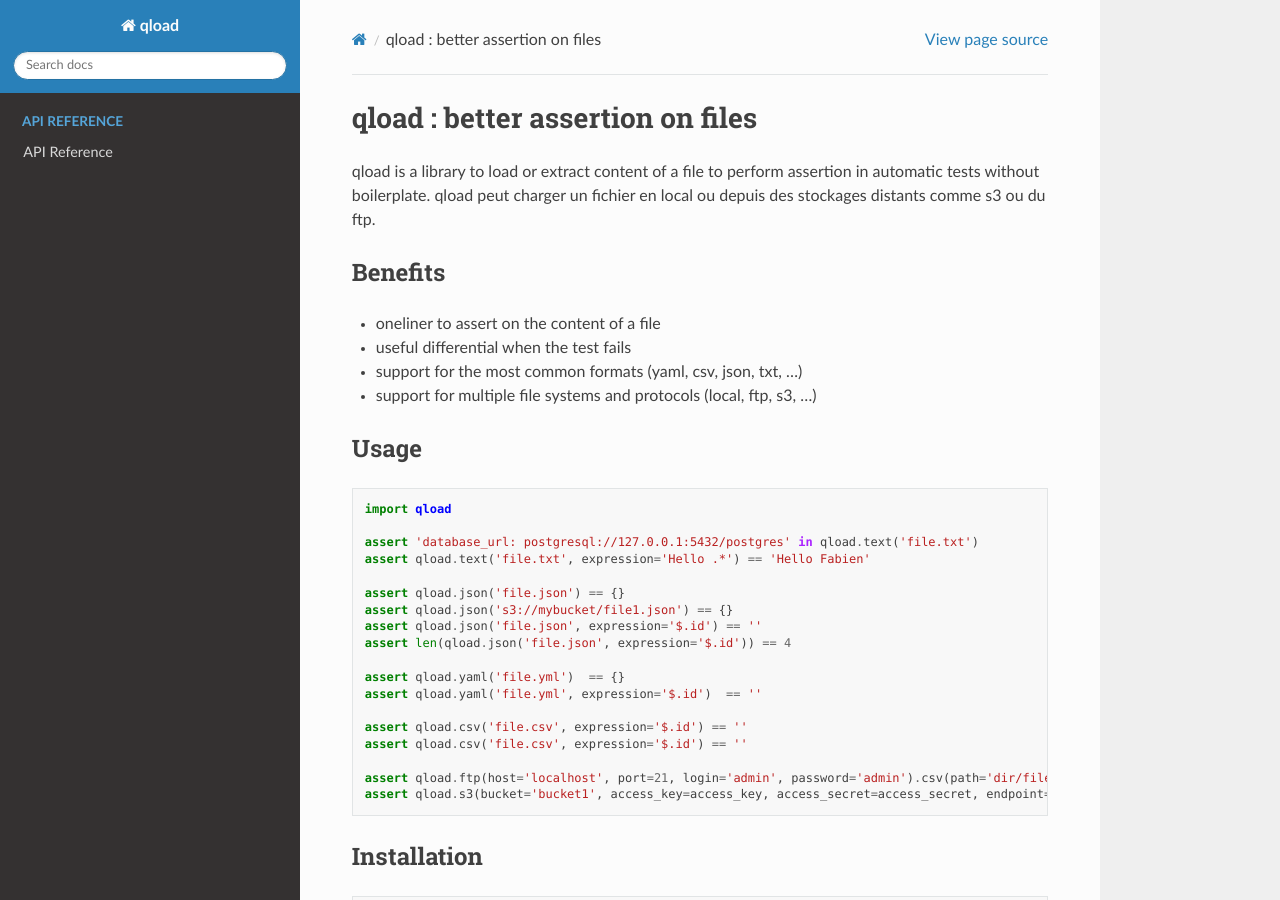
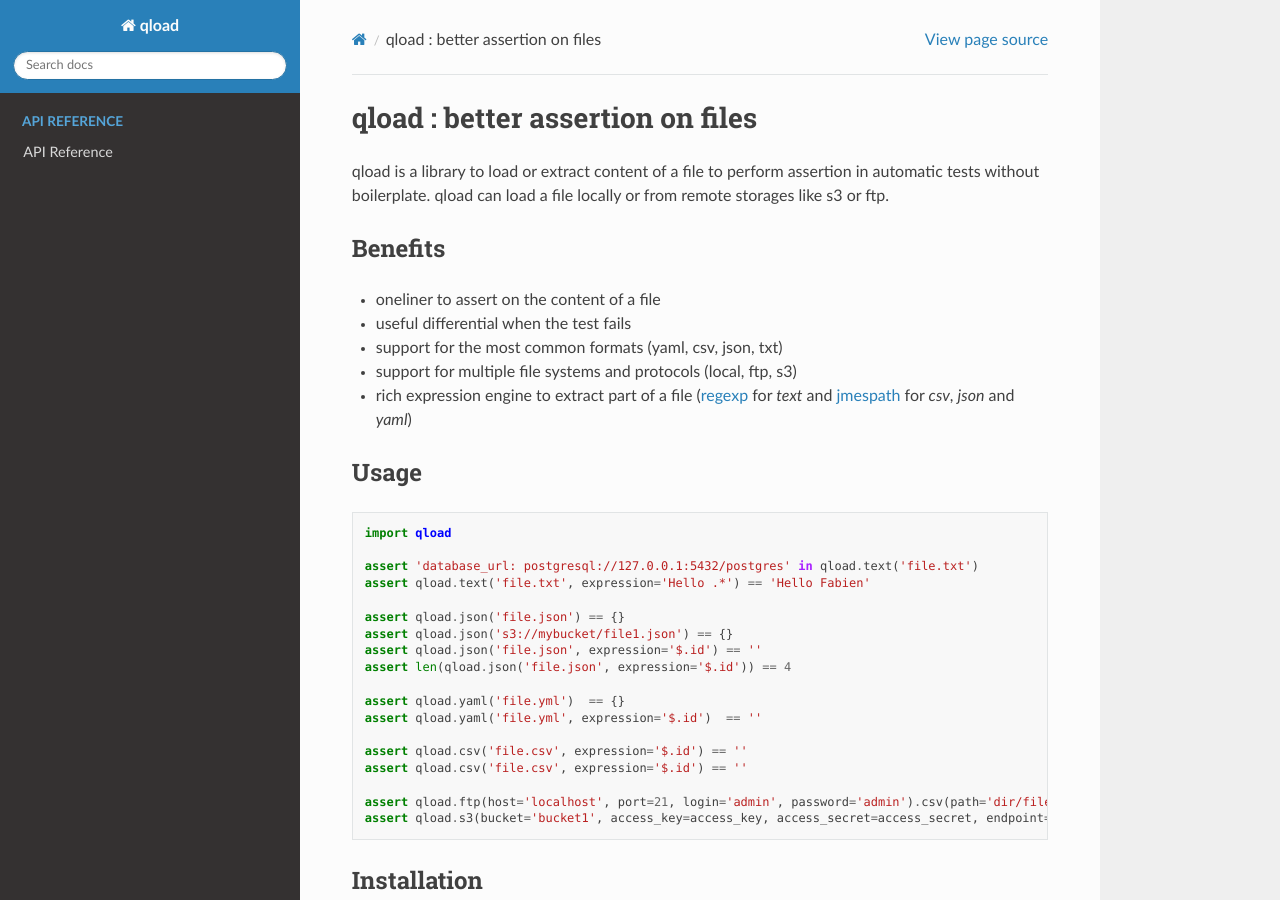
Before and after one commit to FabienArcellier/qload, a Sphinx documentation site: the page built from docs/source/index.rst, in a window 1280 px wide and 900 px high. Built offline with Sphinx 7.4.7 and the Read the Docs theme 2.0.0, drawn with Linux system fonts in a browser that asks for light colours.

Commit message:
improve documentation and add link to the source on pypi

```diff
--- a/docs/source/index.rst
+++ b/docs/source/index.rst
@@ -2,15 +2,16 @@ qload : better assertion on files
 =================================
 
 qload is a library to load or extract content of a file to perform assertion in automatic tests without
-boilerplate. qload peut charger un fichier en local ou depuis des stockages distants comme s3 ou du ftp.
+boilerplate. qload can load a file locally or from remote storages like s3 or ftp.
 
 Benefits
 ########
 
 * oneliner to assert on the content of a file
 * useful differential when the test fails
-* support for the most common formats (yaml, csv, json, txt, ...)
-* support for multiple file systems and protocols (local, ftp, s3, ...)
+* support for the most common formats (yaml, csv, json, txt)
+* support for multiple file systems and protocols (local, ftp, s3)
+* rich expression engine to extract part of a file (`regexp <https://docs.python.org/3/library/re.html#regular-expression-syntax>`_ for `text` and `jmespath <https://jmespath.org/>`_ for `csv`, `json` and `yaml`)
 
 Usage
 #####
--- a/pyproject.toml
+++ b/pyproject.toml
@@ -9,6 +9,8 @@ packages = [
     { include = "qload", from = "src" },
 ]
 
+[tool.poetry.urls]
+"Source" = "https://github.com/FabienArcellier/qload"
 
 [tool.poetry.dependencies]
 python = "^3.8"
```
Also changed, not shown: README.md (+5 -4 lines).
